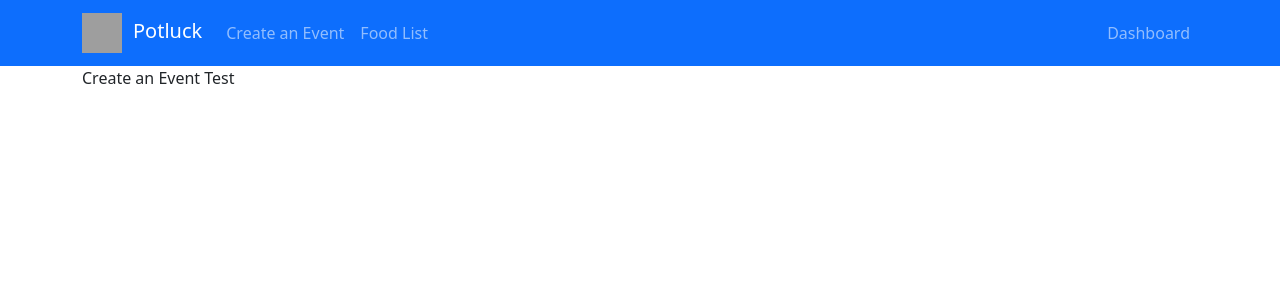
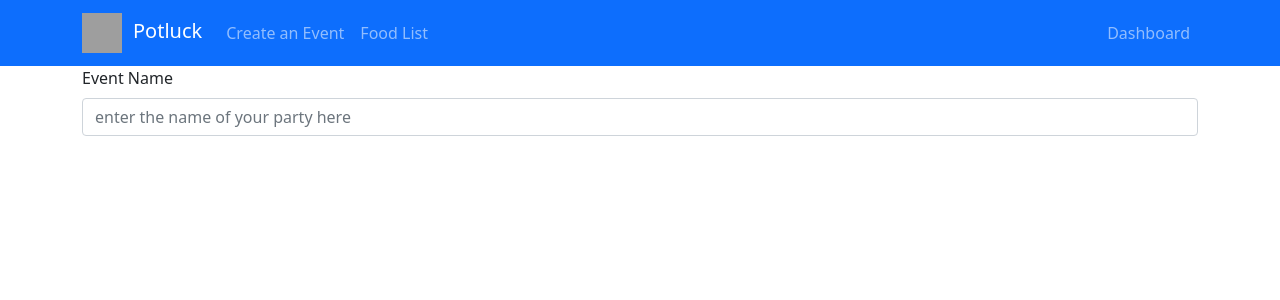
Before and after one commit to Build-Week-Potluck-Plan/Front-end, a React (Create React App) app: page /create-an-event in a window 1280 px wide. Shown: the top 300 px of the page. Built offline with nearby package versions, Linux system fonts and the light colour scheme; no server answers; grey boxes are pictures that could not be loaded.

Commit message:
testing out using react-bootstrap to create form

```diff
--- a/src/components/CreateEvent.js
+++ b/src/components/CreateEvent.js
@@ -1,10 +1,42 @@
 import React from 'react'
-import { Container } from 'react-bootstrap';
+import { Container, Form } from 'react-bootstrap';
+
+
+//schema
+
 
 export default function CreateAnEvent() {
+    //set up state
+
+    //on change event hangler
+
+    //validate schema function
+
+    //on submit event handler
+
+
     return (
         <Container>
-           Create an Event Test
+           {/* make a form */}
+           <Form>
+
+           {/* title input */}
+             <Form.Group>
+              <Form.Label>Event Name</Form.Label>
+              <Form.Control type="text" placeholder="enter the name of your party here" />
+             </Form.Group>
+
+           {/* description input */}
+
+           {/* date input: month, day, year */}
+
+           {/* time input */}
+
+           {/* location input */}
+
+
+           </Form>
+
         </Container>
     )
 }
```
Also changed, not shown: 1 other file (tests, documents, lock files or other folders).
